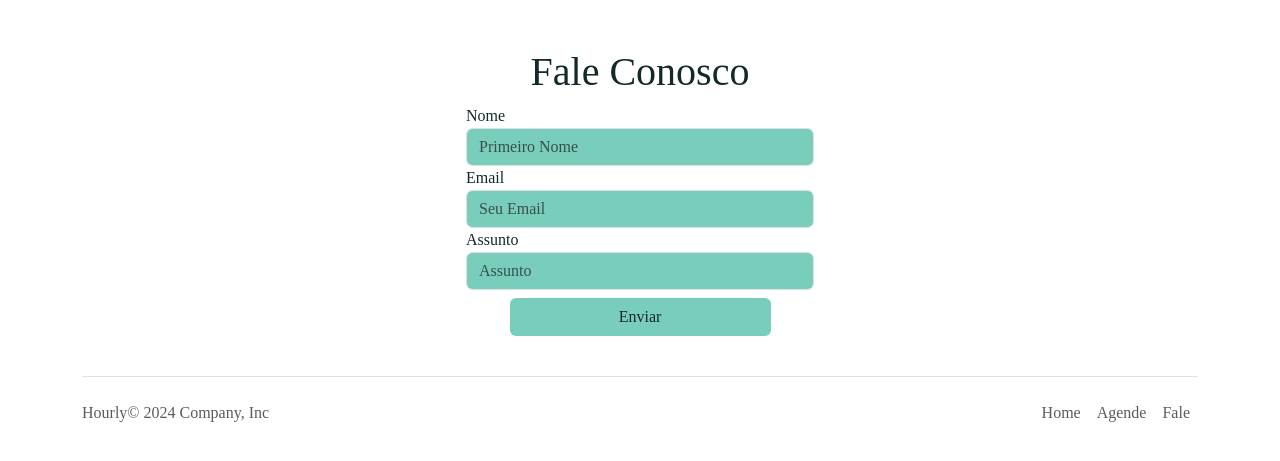
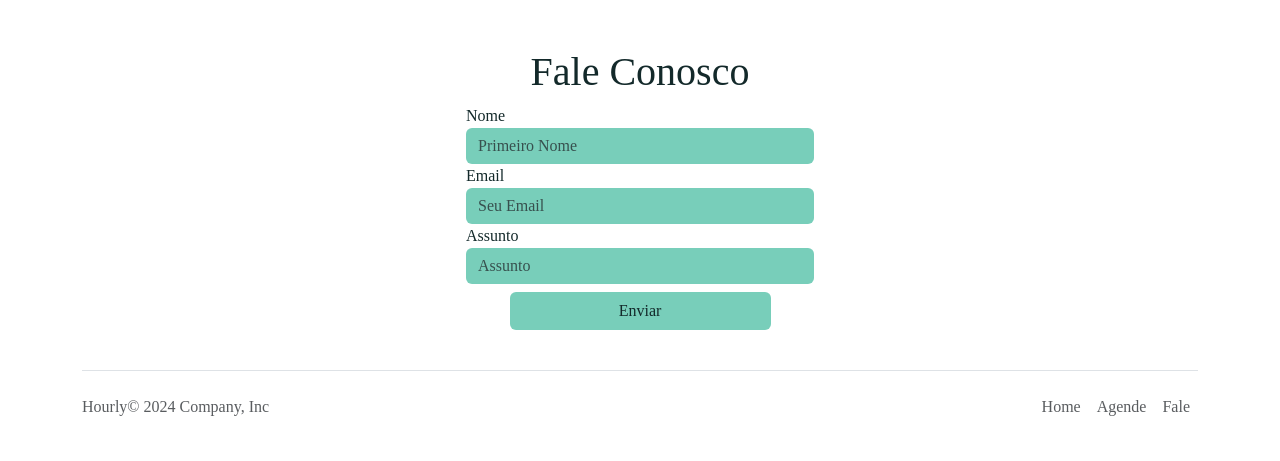
Before and after one commit to Julio-Gabriell/Hourly, a PHP site: page /hourly/Login/fale.php in a window 1280 px wide. Shown: the part 144-605 px from the top of the page. Run offline with PHP 8.4, Linux system fonts and the light colour scheme; some web fonts are replaced.

Commit message:
Alterações nos inputs

```diff
--- a/Login/fale.php
+++ b/Login/fale.php
@@ -1,6 +1,6 @@
 <?php
-
-include_once "topo.php";?>
+    include_once "topo.php";
+?>
 <div class="container mt-5">
     <div class="row">
         <div class="col-md-4 offset-md-4">
@@ -11,15 +11,15 @@ include_once "topo.php";?>
                 <form method="post" action="zzzzzzzzzzzz" id="faleForm">
                     <div class="form-group">
                         <label for="nomeFale" style="color: #13292A;">Nome</label>
-                        <input type="text" name="nomeFale" class="form-control" style="color: #13292A; background-color:#78CEBA;" id="nomeFale" placeholder="Primeiro Nome">
+                        <input type="text" name="nomeFale" class="form-control" style="color: #13292A; background-color:#78CEBA; outline: none; box-shadow: none; border: none; id="nomeFale" placeholder="Primeiro Nome">
                     </div>
                     <div class="form-group">
                         <label for="emailFale" style="color: #13292A;">Email</label>
-                            <input type="email" name="emailFale" class="form-control" style="color: #13292A; background-color:#78CEBA;" id="emailFale" placeholder="Seu Email">
+                            <input type="email" name="emailFale" class="form-control" style="color: #13292A; background-color:#78CEBA; outline: none; box-shadow: none; border: none; id="emailFale" placeholder="Seu Email">
                     </div>
                     <div class="form-group">
                         <label for="assuntoFale" style="color: #13292A;">Assunto</label>
-                        <input type="text" name="assuntoFale" class="form-control" style="color: #13292A; background-color:#78CEBA;" id="assuntoFale" placeholder="Assunto">
+                        <input type="text" name="assuntoFale" class="form-control" style="color: #13292A; background-color:#78CEBA; outline: none; box-shadow: none; border: none; id="assuntoFale" placeholder="Assunto">
                     </div>
                     <div class="d-flex justify-content-center">
                         <button type="submit" style="background-color:#78CEBA; color: #13292A;" class="btn mt-2 d-flex justify-content-center w-75">Enviar</button>
@@ -30,5 +30,5 @@ include_once "topo.php";?>
     </div>
 </div>
 <?php
-
-include_once "rodape.php";?>
+    include_once "rodape.php";
+?>
--- a/Login/perfil.php
+++ b/Login/perfil.php
@@ -24,12 +24,12 @@
                     <div class="form-group">
                         <label for="nomeFale" style="color: #13292A;">Mude Seu Nome</label>
                         <input type="text" name="nomeFale" class="form-control"
-                            style="color: #13292A; background-color:#78CEBA;" id="nomeFale" placeholder="Primeiro Nome">
+                            style="color: #13292A; background-color:#78CEBA; outline: none; box-shadow: none; border: none;" id="nomeFale" placeholder="Primeiro Nome">
                     </div>
                     <div class="form-group">
                         <label for="emailFale" style="color: #13292A;">Mude Seu Email</label>
                         <input type="email" name="emailFale" class="form-control"
-                            style="color: #13292A; background-color:#78CEBA;" id="emailFale" placeholder="Seu Email">
+                            style="color: #13292A; background-color:#78CEBA; outline: none; box-shadow: none; border: none;" id="emailFale" placeholder="Seu Email">
                     </div>
                     <p class="text-center mt-2">
                             Esqueceu sua <a href="index.php?p=6" style="color: #78CEBA;">Senha?</a>
--- a/login.php
+++ b/login.php
@@ -8,7 +8,7 @@
                 <form method="post" action="proc_login.php" id="loginForm">
                     <div class="form-group">
                         <label for="email" style="color: #13292A;">Email</label>
-                        <input type="email" name="email" class="form-control" style="color: #13292A; background-color:#78CEBA;" placeholder="Enter email">
+                        <input type="email" name="email" class="form-control" style="color: #13292A; background-color:#78CEBA; outline: none; box-shadow: none; border: none;" placeholder="Enter email">
                     </div>
                     <div class="form-group">
                         <p class="text-end mb-0">
@@ -16,7 +16,7 @@
                         </p>
                         <label for="senha" style="color: #13292A;">Senha</label>
                         <div class="input-group">
-                            <input type="password" name="senha" class="form-control" style="color: #13292A; background-color:#78CEBA;" id="senha" placeholder="Password">
+                            <input type="password" name="senha" class="form-control" style="color: #13292A; background-color:#78CEBA;  outline: none; box-shadow: none; border: none;" id="senha" placeholder="Password">
                             <div class="input-group-append">
                                 <button type="button" class="btn" id="togglePassword" style="background-color:#78CEBA; color: #13292A; border: none; margin-left: 5px;" onclick="togglePasswordVisibility()">
                                     <img src="Imgs/Eye.png" height="17" width="17" alt="" id="toggleImage">
--- a/topo.php
+++ b/topo.php
@@ -4,15 +4,15 @@
     <meta charset="UTF-8">
     <meta name="viewport" content="width=device-width, initial-scale=1.0">
     <title>Hourly</title>
+    <link rel="stylesheet" href="Css/global.css">
     <link href="https://cdn.jsdelivr.net/npm/bootstrap@5.3.3/dist/css/bootstrap.min.css" rel="stylesheet" integrity="sha384-QWTKZyjpPEjISv5WaRU9OFeRpok6YctnYmDr5pNlyT2bRjXh0JMhjY6hW+ALEwIH" crossorigin="anonymous">
     <link rel="icon" type="image/x-icon" href="Imgs/icon.ico">
-    <link rel="stylesheet" href="../Css/global.css">
 </head>
 <body>
 <div class="container">
     <header class="d-flex flex-wrap align-items-center justify-content-center justify-content-md-between py-3 mb-4 border-bottom">
       <div class="col-md-3 mb-2 mb-md-0">
-          <img src="Imgs/logo.png" alt=""></svg>
+          <img src="Imgs/logo.png" alt="">
       </div>
 
       <ul class="nav col-12 col-md-auto mb-2 justify-content-center mb-md-0">
```
Also changed, not shown: cadastro.php (+4 -4 lines), fale.php (+4 -4 lines), Css/global.css (line endings or trailing spaces).
